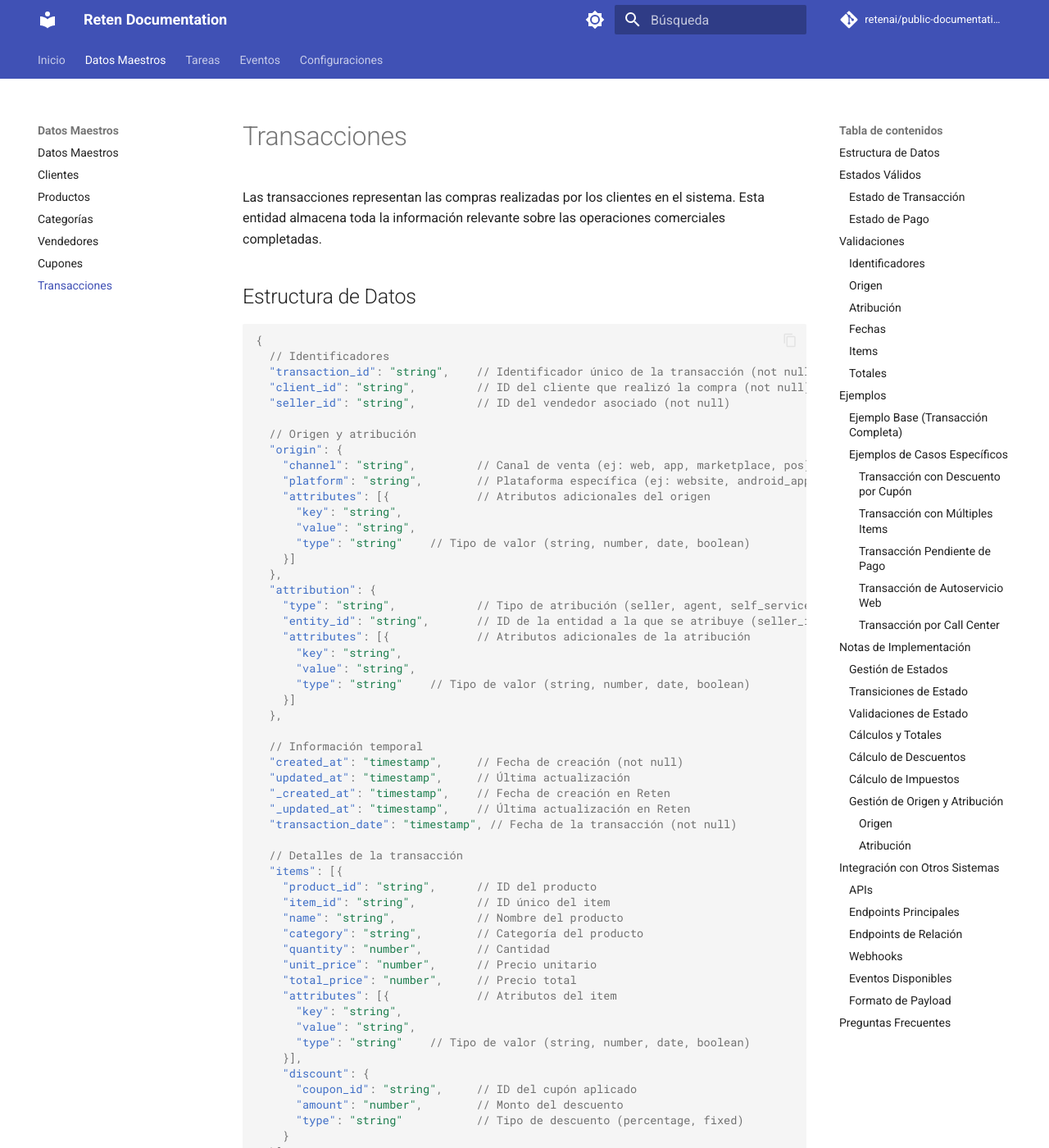
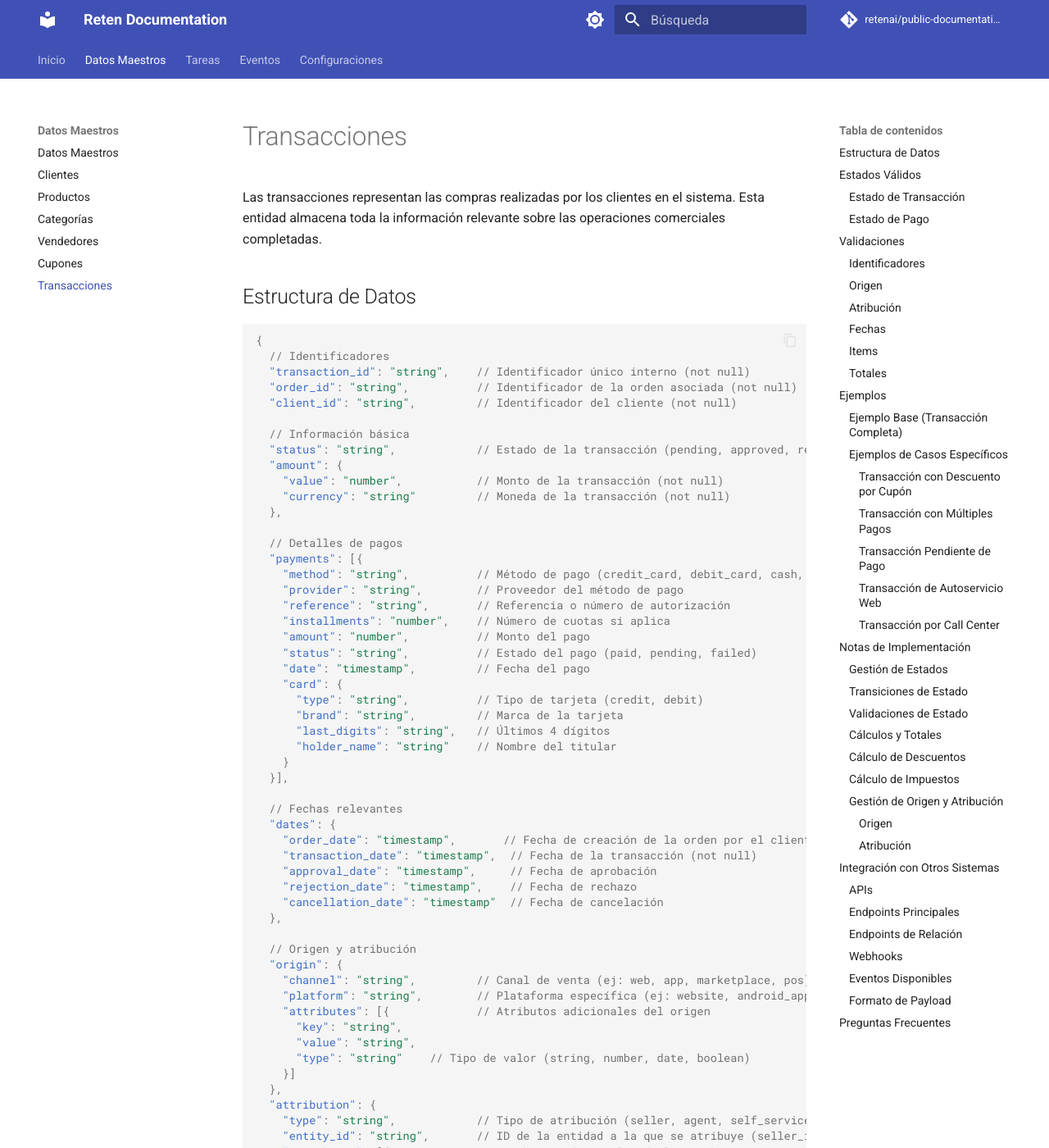
Before and after one commit to retenai/public-documentation, an MkDocs documentation site: the page built from docs/master-data/transactions/README.md, in a window 1280 px wide and 1400 px high. Shown: the whole window at 82% size. Built offline with MkDocs 1.6.1 and Material for MkDocs 9.7.7, drawn with Linux system fonts in a browser that asks for light colours; comment, search, counter and statistics services are not loaded; some of the changed text lies outside the part shown.

Commit message:
refactor(master-data): Improve transactions structure
- Remove type field since the entity represents a completed transaction

- Convert payment into payments array to support multiple payments

- Add order_date in dates object to track when customer creates the order

- Update examples to reflect new structure

````diff
--- a/docs/master-data/transactions/README.md
+++ b/docs/master-data/transactions/README.md
@@ -7,9 +7,42 @@
 ```json
 {
   // Identificadores
-  "transaction_id": "string",    // Identificador único de la transacción (not null)
-  "client_id": "string",         // ID del cliente que realizó la compra (not null)
-  "seller_id": "string",         // ID del vendedor asociado (not null)
+  "transaction_id": "string",    // Identificador único interno (not null)
+  "order_id": "string",          // Identificador de la orden asociada (not null)
+  "client_id": "string",         // Identificador del cliente (not null)
+
+  // Información básica
+  "status": "string",            // Estado de la transacción (pending, approved, rejected, cancelled)
+  "amount": {
+    "value": "number",           // Monto de la transacción (not null)
+    "currency": "string"         // Moneda de la transacción (not null)
+  },
+
+  // Detalles de pagos
+  "payments": [{
+    "method": "string",          // Método de pago (credit_card, debit_card, cash, transfer)
+    "provider": "string",        // Proveedor del método de pago
+    "reference": "string",       // Referencia o número de autorización
+    "installments": "number",    // Número de cuotas si aplica
+    "amount": "number",          // Monto del pago
+    "status": "string",          // Estado del pago (paid, pending, failed)
+    "date": "timestamp",         // Fecha del pago
+    "card": {
+      "type": "string",          // Tipo de tarjeta (credit, debit)
+      "brand": "string",         // Marca de la tarjeta
+      "last_digits": "string",   // Últimos 4 dígitos
+      "holder_name": "string"    // Nombre del titular
+    }
+  }],
+
+  // Fechas relevantes
+  "dates": {
+    "order_date": "timestamp",       // Fecha de creación de la orden por el cliente (not null)
+    "transaction_date": "timestamp",  // Fecha de la transacción (not null)
+    "approval_date": "timestamp",     // Fecha de aprobación
+    "rejection_date": "timestamp",    // Fecha de rechazo
+    "cancellation_date": "timestamp"  // Fecha de cancelación
+  },
 
   // Origen y atribución
   "origin": {
@@ -30,13 +63,6 @@
       "type": "string"    // Tipo de valor (string, number, date, boolean)
     }]
   },
-
-  // Información temporal
-  "created_at": "timestamp",     // Fecha de creación (not null)
-  "updated_at": "timestamp",     // Última actualización
-  "_created_at": "timestamp",    // Fecha de creación en Reten
-  "_updated_at": "timestamp",    // Última actualización en Reten
-  "transaction_date": "timestamp", // Fecha de la transacción (not null)
 
   // Detalles de la transacción
   "items": [{
@@ -93,23 +119,22 @@
   },
 
   // Estado y pago
-  "status": "string",            // Estado de la transacción
   "coupon_code": "string",       // Código de cupón aplicado
-  "payment_details": {
-    "method": "string",          // Método de pago
-    "amount": "number",          // Monto del pago
-    "status": "string",          // Estado del pago
-    "date": "timestamp"         // Fecha del pago
-  },
 
   // Metadatos
   "notes": "string",             // Notas adicionales
   "tags": ["string"],           // Etiquetas para categorización
-  "attributes": [{               // Atributos personalizados
+
+  // Atributos personalizados
+  "attributes": [{
     "key": "string",
     "value": "string",
     "type": "string"    // Tipo de valor (string, number, date, boolean)
-  }]
+  }],
+
+  // Marcas temporales
+  "created_at": "timestamp",     // Fecha de creación en sistema cliente (not null)
+  "updated_at": "timestamp"      // Fecha de última actualización en sistema cliente
 }
 ```
 
@@ -172,8 +197,37 @@
 ```json
 {
   "transaction_id": "TRX_001",
+  "order_id": "ORDER_001",
   "client_id": "CLIENT_123",
-  "seller_id": "SELLER_456",
+
+  "status": "completed",
+  "amount": {
+    "value": 238.00,
+    "currency": "CLP"
+  },
+
+  "payments": [{
+    "method": "credit_card",
+    "provider": "transbank",
+    "reference": "1234567890",
+    "installments": 1,
+    "amount": 238.00,
+    "status": "paid",
+    "date": "2024-03-19T10:00:00Z",
+    "card": {
+      "type": "credit",
+      "brand": "visa",
+      "last_digits": "1234",
+      "holder_name": "Juan Pérez"
+    }
+  }],
+
+  "dates": {
+    "order_date": "2024-03-19T09:45:00Z",     // Cliente crea la orden
+    "transaction_date": "2024-03-19T10:00:00Z", // Se procesa el pago
+    "approval_date": "2024-03-19T10:00:00Z"
+  },
+
   "origin": {
     "channel": "web",
     "platform": "website",
@@ -189,11 +243,7 @@
       }
     ]
   },
-  "created_at": "2024-03-19T10:00:00Z",
-  "updated_at": "2024-03-19T10:00:00Z",
-  "_created_at": "2024-03-19T10:00:00Z",
-  "_updated_at": "2024-03-19T10:00:00Z",
-  "transaction_date": "2024-03-19T10:00:00Z",
+
   "items": [{
     "product_id": "PROD_789",
     "item_id": "ITEM_001",
@@ -205,6 +255,7 @@
     "attributes": [],
     "discount": null
   }],
+
   "pricing": {
     "net_amount": 200.00,
     "final_amount": 238.00,
@@ -212,6 +263,7 @@
     "shipping_amount": 0,
     "tax_amount": 38.00
   },
+
   "shipping_address": {
     "name": "Juan Pérez",
     "street": "Av. Principal",
@@ -255,11 +304,33 @@
 ```json
 {
   "transaction_id": "TRX_002",
+  "order_id": "ORDER_002",
   "client_id": "CLIENT_123",
-  "seller_id": "SELLER_456",
-  "transaction_date": "2024-03-19T11:00:00Z",
+
+  "status": "completed",
+  "amount": {
+    "value": 95.20,
+    "currency": "CLP"
+  },
+
+  "payments": [{
+    "method": "cash",
+    "provider": "store",
+    "reference": "STORE_001",
+    "amount": 95.20,
+    "status": "paid",
+    "date": "2024-03-19T11:00:00Z"
+  }],
+
+  "dates": {
+    "order_date": "2024-03-19T10:45:00Z",
+    "transaction_date": "2024-03-19T11:00:00Z",
+    "approval_date": "2024-03-19T11:00:00Z"
+  },
+
   "items": [{
     "product_id": "PROD_789",
+    "item_id": "ITEM_002",
     "name": "Producto A",
     "quantity": 1,
     "unit_price": 100.00,
@@ -270,33 +341,79 @@
       "type": "percentage"
     }
   }],
+
   "pricing": {
     "net_amount": 100.00,
     "final_amount": 95.20,
     "discount_amount": 20.00,
+    "shipping_amount": 0,
     "tax_amount": 15.20
   },
-  "status": "completed",
+
   "coupon_code": "SUMMER20",
-  "payment_details": {
-    "method": "cash",
-    "amount": 95.20,
-    "status": "paid"
-  }
+  "attributes": [],
+
+  "created_at": "2024-03-19T11:00:00Z",
+  "updated_at": "2024-03-19T11:00:00Z"
 }
 ```
 
-#### Transacción con Múltiples Items
+#### Transacción con Múltiples Pagos
 
 ```json
 {
   "transaction_id": "TRX_003",
+  "order_id": "ORDER_003",
   "client_id": "CLIENT_123",
-  "seller_id": "SELLER_456",
-  "transaction_date": "2024-03-19T12:00:00Z",
+
+  "status": "completed",
+  "amount": {
+    "value": 297.50,
+    "currency": "CLP"
+  },
+
+  "payments": [
+    {
+      "method": "credit_card",
+      "provider": "transbank",
+      "reference": "1234567891",
+      "installments": 1,
+      "amount": 200.00,
+      "status": "paid",
+      "date": "2024-03-19T12:00:00Z",
+      "card": {
+        "type": "credit",
+        "brand": "visa",
+        "last_digits": "1234",
+        "holder_name": "Juan Pérez"
+      }
+    },
+    {
+      "method": "debit_card",
+      "provider": "transbank",
+      "reference": "1234567892",
+      "amount": 97.50,
+      "status": "paid",
+      "date": "2024-03-19T12:00:00Z",
+      "card": {
+        "type": "debit",
+        "brand": "maestro",
+        "last_digits": "5678",
+        "holder_name": "Juan Pérez"
+      }
+    }
+  ],
+
+  "dates": {
+    "order_date": "2024-03-19T11:45:00Z",
+    "transaction_date": "2024-03-19T12:00:00Z",
+    "approval_date": "2024-03-19T12:00:00Z"
+  },
+
   "items": [
     {
       "product_id": "PROD_789",
+      "item_id": "ITEM_003",
       "name": "Producto A",
       "quantity": 2,
       "unit_price": 100.00,
@@ -304,18 +421,26 @@
     },
     {
       "product_id": "PROD_790",
+      "item_id": "ITEM_004",
       "name": "Producto B",
       "quantity": 1,
       "unit_price": 50.00,
       "total_price": 50.00
     }
   ],
+
   "pricing": {
     "net_amount": 250.00,
     "final_amount": 297.50,
+    "discount_amount": 0,
+    "shipping_amount": 0,
     "tax_amount": 47.50
   },
-  "status": "completed"
+
+  "attributes": [],
+
+  "created_at": "2024-03-19T12:00:00Z",
+  "updated_at": "2024-03-19T12:00:00Z"
 }
 ```
 
@@ -324,27 +449,50 @@
 ```json
 {
   "transaction_id": "TRX_004",
+  "order_id": "ORDER_004",
   "client_id": "CLIENT_123",
-  "seller_id": "SELLER_456",
-  "transaction_date": "2024-03-19T13:00:00Z",
+
+  "status": "pending",
+  "amount": {
+    "value": 119.00,
+    "currency": "CLP"
+  },
+
+  "payments": [{
+    "method": "bank_transfer",
+    "provider": "banco_chile",
+    "reference": "TRANSFER_001",
+    "amount": 119.00,
+    "status": "pending",
+    "date": "2024-03-19T13:00:00Z"
+  }],
+
+  "dates": {
+    "order_date": "2024-03-19T12:45:00Z",
+    "transaction_date": "2024-03-19T13:00:00Z"
+  },
+
   "items": [{
     "product_id": "PROD_789",
+    "item_id": "ITEM_005",
     "name": "Producto A",
     "quantity": 1,
     "unit_price": 100.00,
     "total_price": 100.00
   }],
+
   "pricing": {
     "net_amount": 100.00,
     "final_amount": 119.00,
+    "discount_amount": 0,
+    "shipping_amount": 0,
     "tax_amount": 19.00
   },
-  "status": "pending",
-  "payment_details": {
-    "method": "bank_transfer",
-    "amount": 119.00,
-    "status": "pending"
-  }
+
+  "attributes": [],
+
+  "created_at": "2024-03-19T13:00:00Z",
+  "updated_at": "2024-03-19T13:00:00Z"
 }
 ```
 
@@ -353,8 +501,37 @@
 ```json
 {
   "transaction_id": "TRX_005",
+  "order_id": "ORDER_005",
   "client_id": "CLIENT_123",
-  "seller_id": "SELLER_456",
+
+  "status": "completed",
+  "amount": {
+    "value": 119.00,
+    "currency": "CLP"
+  },
+
+  "payments": [{
+    "method": "credit_card",
+    "provider": "transbank",
+    "reference": "1234567893",
+    "installments": 1,
+    "amount": 119.00,
+    "status": "paid",
+    "date": "2024-03-19T14:00:00Z",
+    "card": {
+      "type": "credit",
+      "brand": "mastercard",
+      "last_digits": "9012",
+      "holder_name": "Juan Pérez"
+    }
+  }],
+
+  "dates": {
+    "order_date": "2024-03-19T13:45:00Z",
+    "transaction_date": "2024-03-19T14:00:00Z",
+    "approval_date": "2024-03-19T14:00:00Z"
+  },
+
   "origin": {
     "channel": "web",
     "platform": "website",
@@ -365,19 +542,28 @@
     "entity_id": null,
     "attributes": []
   },
+
   "items": [{
     "product_id": "PROD_789",
+    "item_id": "ITEM_006",
     "name": "Producto A",
     "quantity": 1,
     "unit_price": 100.00,
     "total_price": 100.00
   }],
+
   "pricing": {
     "net_amount": 100.00,
     "final_amount": 119.00,
+    "discount_amount": 0,
+    "shipping_amount": 0,
     "tax_amount": 19.00
   },
-  "status": "completed"
+
+  "attributes": [],
+
+  "created_at": "2024-03-19T14:00:00Z",
+  "updated_at": "2024-03-19T14:00:00Z"
 }
 ```
 
@@ -386,8 +572,37 @@
 ```json
 {
   "transaction_id": "TRX_006",
+  "order_id": "ORDER_006",
   "client_id": "CLIENT_123",
-  "seller_id": "SELLER_456",
+
+  "status": "completed",
+  "amount": {
+    "value": 119.00,
+    "currency": "CLP"
+  },
+
+  "payments": [{
+    "method": "credit_card",
+    "provider": "transbank",
+    "reference": "1234567894",
+    "installments": 1,
+    "amount": 119.00,
+    "status": "paid",
+    "date": "2024-03-19T15:00:00Z",
+    "card": {
+      "type": "credit",
+      "brand": "visa",
+      "last_digits": "3456",
+      "holder_name": "Juan Pérez"
+    }
+  }],
+
+  "dates": {
+    "order_date": "2024-03-19T14:45:00Z",
+    "transaction_date": "2024-03-19T15:00:00Z",
+    "approval_date": "2024-03-19T15:00:00Z"
+  },
+
   "origin": {
     "channel": "call_center",
     "platform": "genesys",
@@ -408,19 +623,28 @@
       }
     ]
   },
+
   "items": [{
     "product_id": "PROD_789",
+    "item_id": "ITEM_007",
     "name": "Producto A",
     "quantity": 1,
     "unit_price": 100.00,
     "total_price": 100.00
   }],
+
   "pricing": {
     "net_amount": 100.00,
     "final_amount": 119.00,
+    "discount_amount": 0,
+    "shipping_amount": 0,
     "tax_amount": 19.00
   },
-  "status": "completed"
+
+  "attributes": [],
+
+  "created_at": "2024-03-19T15:00:00Z",
+  "updated_at": "2024-03-19T15:00:00Z"
 }
 ```
 
````
Also changed, not shown: other parts of docs/master-data/transactions/README.md (+5 -8 lines), docs/master-data/_template.md (+75 -31 lines), docs/master-data/category/README.md (+8 -1 lines), docs/master-data/coupon/README.md (+8 -2 lines), docs/master-data/product/README.md (+5 -5 lines), docs/master-data/seller/README.md (+6 -4 lines).
